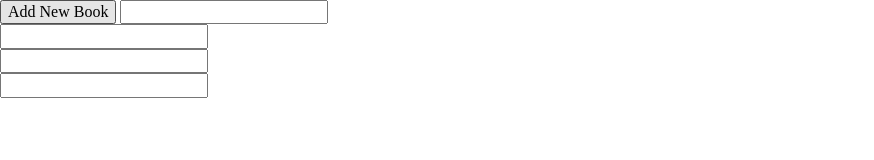
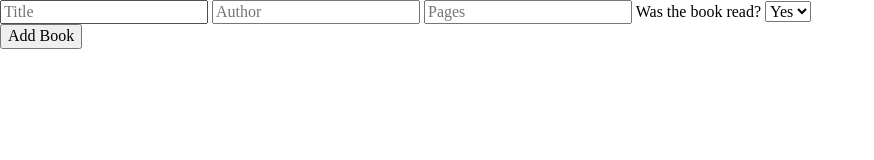
Before and after one commit to rib9985/library, a website: page index.html in a window 1280 px wide. Shown: the whole page, without its empty margins (0-874 px from the left). Drawn offline with nearby package versions, Linux system fonts and the light colour scheme.

Commit message:
Create HTML elements for book object inputs

```diff
--- a/index.html
+++ b/index.html
@@ -10,19 +10,17 @@
     <title>My Library</title>
  </head>
  <body>
-    <button class="new-book">Add New Book</button>
-      <input type="text">
-         <form action="submit" class="book-title"></form>
-      </input>
-      <input type="text">
-         <form action="submit" class="book-title"></form>
-      </input>
-      <input type="text">
-      <form action="submit" class="book-pages"></form>
-   </input>
-      <input type="text">
-         <form action="submit" class="book-read"></form>
-      </input>
 
+   <form id="book" action="submit" method="post">
+      <input type="text" id="title" placeholder='Title'required>
+      <input type="text" id="author" placeholder='Author'required>
+      <input type="text" id="pages" placeholder='Pages'required>
+      <label for="book-was-read">Was the book read?</label>
+         <select name="book-was-read" id="read">
+            <option value="true">Yes</option>
+            <option value="false">No</option>
+         </select>
+    </form>
+    <input type="submit" form="book" value="Add Book">
  </body>
  </html>
```
